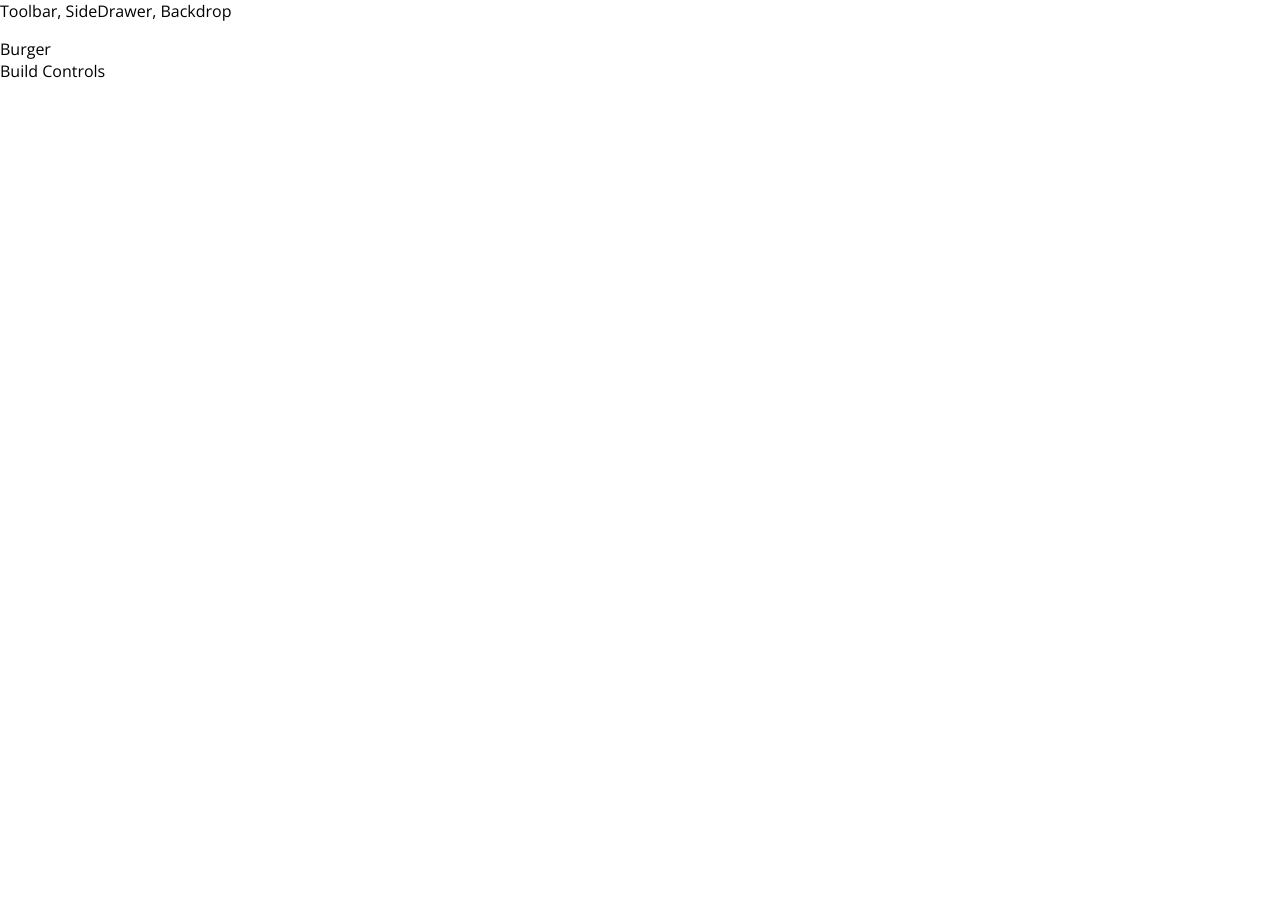
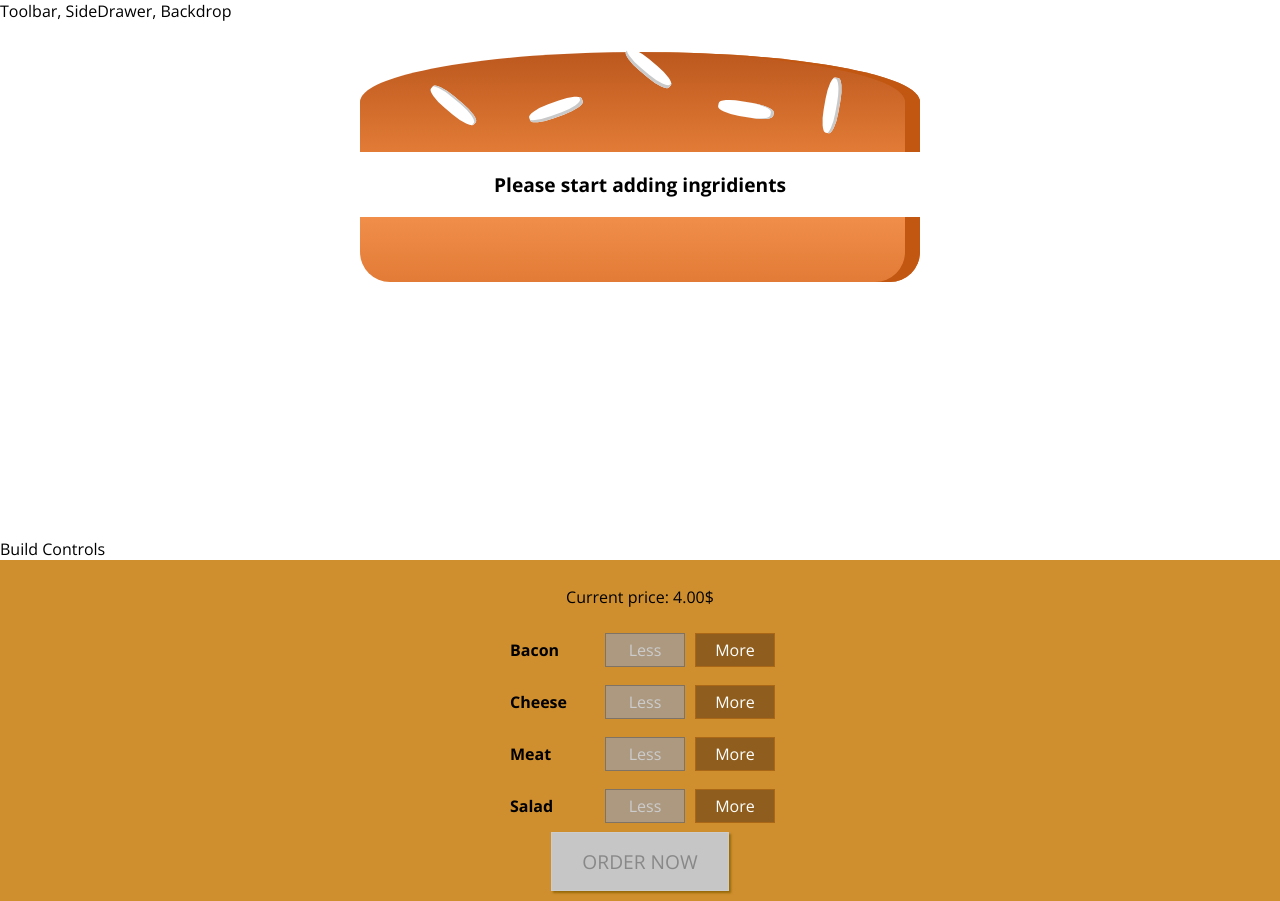
Before and after one commit to oryshchych/burger, a React (Create React App) app: page / in a window 1280 px wide. Before the commit the page ends 800 px from the top, so only its background shows below. Built offline with nearby package versions, Linux system fonts and the light colour scheme.

Commit message:
added Controls Buttons to add or remove ingridients

```diff
--- /dev/null
+++ b/src/components/Burger/BuildControls/BuildControl/BuildControl.js
@@ -0,0 +1,12 @@
+import React from "react";
+import classes from "./BuildControl.module.css"
+
+const buildControl = (props) => (
+    <div className={classes.BuildControl}>
+        <div className={classes.Label}>{props.label}</div>
+        <button className={classes.Less} disabled={props.disabledLessButton} onClick={props.removed}>Less</button>
+        <button className={classes.More} onClick={props.added}>More</button>
+    </div>
+);
+
+export default buildControl;
--- /dev/null
+++ b/src/components/Burger/BuildControls/BuildControl/BuildControl.module.css
@@ -0,0 +1,56 @@
+.BuildControl {
+    display: flex;
+    justify-content: space-between;
+    align-items: center;
+    margin: 5px 0;
+}
+
+.BuildControl button {
+    display: block;
+    font: inherit;
+    padding: 5px;
+    margin: 0 5px;
+    width: 80px;
+    border: 1px solid #AA6817;
+    cursor: pointer;
+    outline: none;
+}
+
+.BuildControl button:disabled {
+    background-color: #AC9980;
+    border: 1px solid #7E7365;
+    color: #ccc;
+    cursor: default;
+}
+
+.BuildControl button:hover:disabled {
+    background-color: #AC9980;
+    color: #ccc;
+    cursor: not-allowed;
+}
+
+.Label {
+    padding: 10px;
+    font-weight: bold;
+    width: 80px;
+}
+
+.BuildControl .Less {
+    background-color: #D39952;
+    color: white;
+}
+
+.BuildControl .More {
+    background-color: #8F5E1E;
+    color: white;
+}
+
+.BuildControl .Less:hover, .BuildControl .Less:active {
+    background-color: #DAA972;
+    color: white;
+}
+
+.BuildControl .More:hover,.BuildControl .More:active {
+    background-color: #99703F;
+    color: white;
+}
--- /dev/null
+++ b/src/components/Burger/BuildControls/BuildControls.js
@@ -0,0 +1,22 @@
+import React from "react";
+import classes from "./BuildControls.module.css";
+import BuildControl from "./BuildControl/BuildControl";
+
+const controls = [
+    {label: "Bacon", type: "bacon"},
+    {label: "Cheese", type: "cheese"},
+    {label: "Meat", type: "meat"},
+    {label: "Salad", type: "salad"}
+];
+
+const buildControls = (props) => (
+    <div className={classes.BuildControls}>
+        <p>Current price: {props.price.toFixed(2)}$</p>
+        {controls.map(control => (
+            <BuildControl disabledLessButton={props.disabled[control.type]} added={() => props.ingridientAdded(control.type)} removed={()=> props.ingridientRemoved(control.type)} key={control.label} label={control.label}/>
+        ))}
+        <button className={classes.OrderButton} disabled={!props.purchasable}>ORDER NOW</button>
+    </div>
+);
+
+export default buildControls;
--- /dev/null
+++ b/src/components/Burger/BuildControls/BuildControls.module.css
@@ -0,0 +1,51 @@
+.BuildControls {
+    width: 100%;
+    background-color: #CF8F2E;
+    display: flex;
+    flex-flow: column;
+    align-items: center;
+    box-shadow: 0 2px 1px #ccc;
+    margin: auto;
+    padding: 10px 0;
+}
+
+.OrderButton {
+    background-color: #DAD735;
+    outline: none;
+    cursor: pointer;
+    border: 1px solid #966909;
+    color: #966909;
+    font-family: inherit;
+    font-size: 1.2em;
+    padding: 15px 30px;
+    box-shadow: 2px 2px 2px #966909;
+}
+
+.OrderButton:hover, .OrderButton:active {
+    background-color: #A0DB41;
+    border: 1px solid #966909;
+    color: #966909;
+}
+
+.OrderButton:disabled {
+    background-color: #C7C6C6;
+    cursor: not-allowed;
+    border: 1px solid #ccc;
+    color: #888888;
+}
+
+.OrderButton:not(:disabled) {
+    animation: enable 0.3s linear;
+}
+
+@keyframes enable {
+    0% {
+        transform: scale(1);
+    }
+    60% {
+        transform: scale(1.1);
+    }
+    100% {
+        transform: scale(1);
+    }
+}
--- a/src/components/Burger/Burger.js
+++ b/src/components/Burger/Burger.js
@@ -0,0 +1,29 @@
+import React from "react";
+import classes from "./Burger.module.css";
+
+import BurgerIngridient from "./BurgerIngridient/BurgerIngridient"
+
+const burger = (props) => {
+    let transformedIngridients = Object.keys(props.ingridients)
+        .map(igKey => {
+            return [...Array(props.ingridients[igKey])].map((_, i) => {
+                return <BurgerIngridient key={igKey + i} type={igKey}/>
+            })
+        })
+        .reduce((arr, el) => {
+            return arr.concat(el);
+        }, []);
+    if (transformedIngridients.length === 0) {
+        transformedIngridients = <p>Please start adding ingridients</p>
+    }
+
+    return (
+        <div className={classes.Burger}>
+            <BurgerIngridient type="bread-top"/>
+            {transformedIngridients}
+            <BurgerIngridient type="bread-bottom"/>
+        </div>
+    );
+}
+
+export default burger;
--- /dev/null
+++ b/src/components/Burger/Burger.module.css
@@ -0,0 +1,30 @@
+.Burger {
+    margin: auto;
+    width: 100%;
+    height: 250px;
+    overflow: scroll;
+    text-align: center;
+    font-weight: bold;
+    font-size: 1.2rem;
+}
+
+@media (min-width: 500px) and (min-height: 400px) {
+    .Burger {
+        width: 350px;
+        height: 300px;
+    }
+}
+
+@media (min-width: 500px) and (min-height: 401px) {
+    .Burger {
+        width: 450px;
+        height: 400px;
+    }
+}
+
+@media (min-width: 1000px) and (min-height: 700px) {
+    .Burger {
+        width: 700px;
+        height: 500px;
+    }
+}
--- a/src/components/Burger/BurgerIngridient/BurgerIngridient.js
+++ b/src/components/Burger/BurgerIngridient/BurgerIngridient.js
@@ -3,6 +3,7 @@ import classes from "./BurgerIngridient.module.css";
 import PropTypes from "prop-types";
 
 class BurgerIngridient extends Component {
+
     render () {
         let ingridient = null;
 
@@ -12,9 +13,9 @@ class BurgerIngridient extends Component {
                 break;
             case ('bread-top'):
                 ingridient = (
-                    <div className={classes.BreadBottom}>
-                        <div className={classes.Seed1}></div>
-                        <div className={classes.Seed2}></div>
+                    <div className={classes.BreadTop}>
+                        <div className={classes.Seeds1}></div>
+                        <div className={classes.Seeds2}></div>
                     </div>)
                 break;
             case ('meat'):
@@ -30,7 +31,7 @@ class BurgerIngridient extends Component {
                 ingridient = <div className={classes.Bacon}></div>
                 break;
             default:
-                null;
+                ingridient = null;
         }
         return ingridient;
     }
--- a/src/containers/BurgerBuider/BurgerBuilder.js
+++ b/src/containers/BurgerBuider/BurgerBuilder.js
@@ -1,12 +1,93 @@
 import React, {Component} from 'react';
 import Aux from '../../hoc/AuxComponent';
+import Burger from '../../components/Burger/Burger';
+import BuildControls from "../../components/Burger/BuildControls/BuildControls";
+
+const INGRIDIENTS_PRICES = {
+    salad: 0.5,
+    cheese: 0.5,
+    meat: 1.3,
+    bacon: 0.7
+}
 
 class BurgerBuilder extends Component {
+    constructor(props) {
+        super(props);
+        this.state = {
+            ingridients: {
+                salad: 0,
+                bacon: 0,
+                cheese: 0,
+                meat: 0
+            },
+            totalPrice: 4,
+            purchasable: false
+        }
+    }
+
+
+    addIngridientHandler = (type) => {
+        const oldCount = this.state.ingridients[type];
+        const updatedCount = oldCount + 1;
+        const updatedIngridients = {
+            ...this.state.ingridients
+        }
+        updatedIngridients[type] = updatedCount;
+        const priceAddition = INGRIDIENTS_PRICES[type];
+        const oldPrice = this.state.totalPrice;
+        const newPrice = oldPrice + priceAddition;
+        this.setState({
+            ingridients: updatedIngridients,
+            totalPrice: newPrice
+        });
+        this.updatePurchaseState(updatedIngridients);
+    }
+
+    removeIngridientHandler = (type) => {
+        const oldCount = this.state.ingridients[type];
+        if (oldCount <= 0) return;
+        const updatedCount = oldCount - 1;
+        const updatedIngridients = {
+            ...this.state.ingridients
+        }
+        updatedIngridients[type] = updatedCount;
+        const priceDeduction = INGRIDIENTS_PRICES[type];
+        const oldPrice = this.state.totalPrice;
+        const newPrice = oldPrice - priceDeduction;
+        this.setState({
+            ingridients: updatedIngridients,
+            totalPrice: newPrice
+        });
+        this.updatePurchaseState(updatedIngridients);
+    }
+
+    updatePurchaseState = (ingridients) => {
+        const sum  = Object.keys(ingridients)
+            .map(igKey => {
+                return ingridients[igKey]
+            })
+            .reduce( (sum, el) => {
+               return sum + el
+            }, 0);
+        this.setState({purchasable: sum > 0})
+    }
+
     render () {
+        console.log(this.state);
+        const disabledInfo = {...this.state.ingridients};
+        for (let key in disabledInfo) {
+            disabledInfo[key] = disabledInfo[key] <= 0;
+        }
         return (
             <Aux>
-                <div>Burger</div>
+                <Burger ingridients={this.state.ingridients}/>
                 <div>Build Controls</div>
+                <BuildControls
+                    price={this.state.totalPrice}
+                    ingridientAdded={this.addIngridientHandler}
+                    ingridientRemoved={this.removeIngridientHandler}
+                    disabled={disabledInfo}
+                    purchasable={this.state.purchasable}/>
             </Aux>
         );
     };
```
